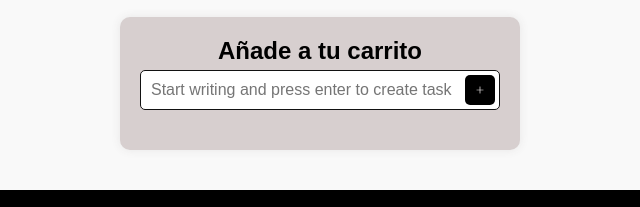
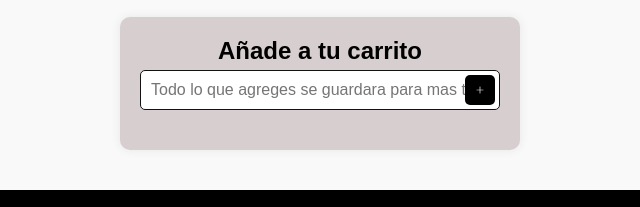
Before and after one commit to David117-bit/Electiva-, a plain HTML site: page index.html in a window 1280 px wide. Shown: the part 1374-1581 px from the top of the page, 320-960 px from the left. Drawn offline with Linux system fonts and the light colour scheme.

Commit message:
index.html

```diff
--- a/index.html
+++ b/index.html
@@ -88,7 +88,7 @@
     <div class="container">
         <h1>Añade a tu carrito</h1>
         <div class="input-group">
-          <input id="taskInput" type="text" placeholder="Start writing and press enter to create task" />
+          <input id="taskInput" type="text" placeholder="Todo lo que agreges se guardara para mas tarde " />
           <button id="addTaskBtn">
             <svg width="24" height="24" viewBox="0 0 15 15" fill="none" xmlns="http://www.w3.org/2000/svg">
               <path
```
